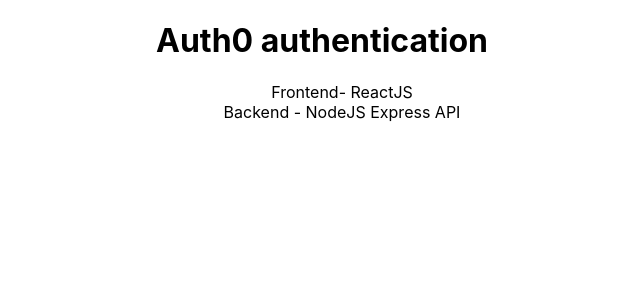
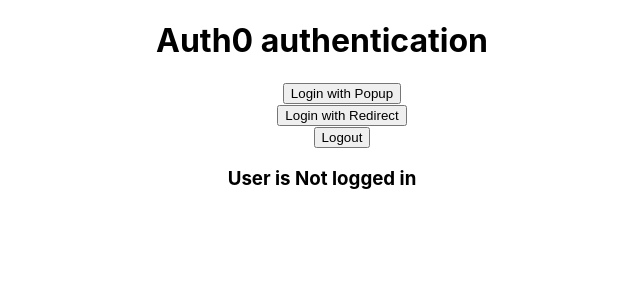
Before and after one commit to carlydekock/auth-practice, a React (Create React App) app in the folder frontend/: page / in a window 1280 px wide. Shown: the top 300 px of the page, without its empty margins (318-958 px from the left). Built offline with nearby package versions, Linux system fonts and the light colour scheme; no server answers.

Commit message:
setup of buttons, login with redirect working on frontend

```diff
--- a/frontend/package.json
+++ b/frontend/package.json
@@ -3,9 +3,12 @@
   "version": "0.1.0",
   "private": true,
   "dependencies": {
+    "@auth0/auth0-react": "^1.6.0",
     "@testing-library/jest-dom": "^5.14.1",
     "@testing-library/react": "^11.2.7",
     "@testing-library/user-event": "^12.8.3",
+    "axios": "^0.21.1",
+    "dotenv": "^10.0.0",
     "react": "^17.0.2",
     "react-dom": "^17.0.2",
     "react-scripts": "4.0.3",
--- a/frontend/src/App.js
+++ b/frontend/src/App.js
@@ -1,18 +1,27 @@
 import './App.css';
+import { useAuth0 } from '@auth0/auth0-react';
 
 function App() {
+
+  const {
+    loginWithPopup,
+    loginWithRedirect,
+    logout,
+    user,
+    isAuthenticated
+  } = useAuth0();
+
   return (
     <div className="App">
       <h1>Auth0 authentication</h1>
-      <ul
-      style={{
-        maxWidth: '500px',
-        listStyle: 'none',
-        margin: 'auto'
-      }}>
-        <li>Frontend- ReactJS</li>
-        <li>Backend - NodeJS Express API</li>
+      <ul style={{listStyle: "none"}}>
+        <li><button onClick={loginWithPopup}>Login with Popup</button></li>
+        <li><button onClick={loginWithRedirect}>Login with Redirect</button></li>
+        <li><button onClick={logout}>Logout</button></li>
       </ul>
+      <h3>User is { isAuthenticated ? "Logged in" : "Not logged in" } </h3>
+      { isAuthenticated && <pre style={{textAlign: 'start'}}>{JSON.stringify(user, null, 2)}</pre> }
+
     </div>
   );
 }
--- a/frontend/src/index.js
+++ b/frontend/src/index.js
@@ -3,10 +3,20 @@
 import './index.css';
 import App from './App';
 import reportWebVitals from './reportWebVitals';
+import { Auth0Provider } from '@auth0/auth0-react';
+require('dotenv').config();
+const domain = process.env.REACT_APP_AUTH0_DOMAIN;
+const clientId = process.env.REACT_APP_AUTH0_CLIENT_ID;
 
 ReactDOM.render(
   <React.StrictMode>
-    <App />
+    <Auth0Provider
+      domain={domain}
+      clientId={clientId}
+      redirectUri={window.location.origin}
+    >
+      <App />
+    </Auth0Provider>
   </React.StrictMode>,
   document.getElementById('root')
 );
```
Also changed, not shown: frontend/src/setupTests.js (deleted, +0 -5 lines), frontend/src/logo.svg (deleted), 1 other file (tests, documents, lock files or other folders).
